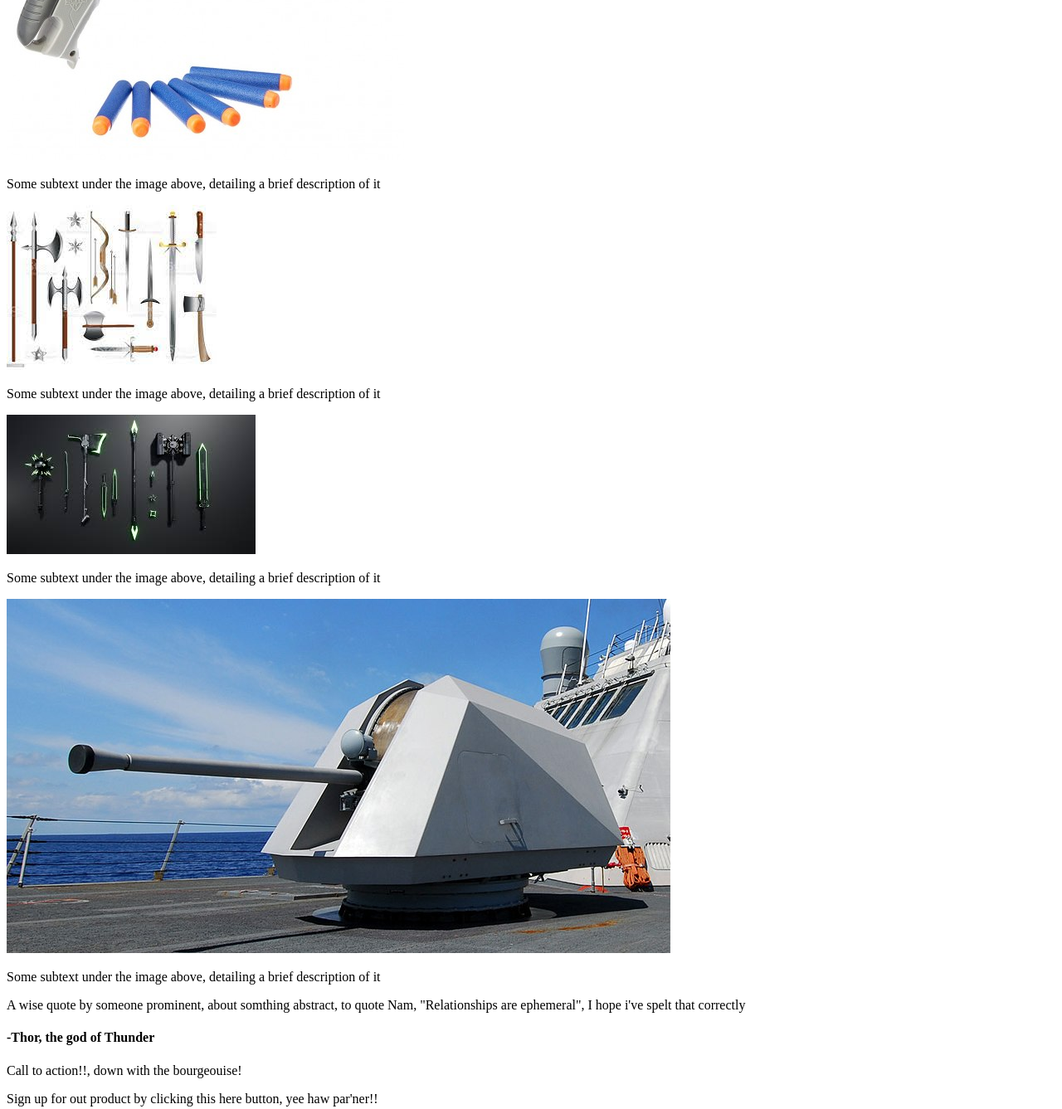
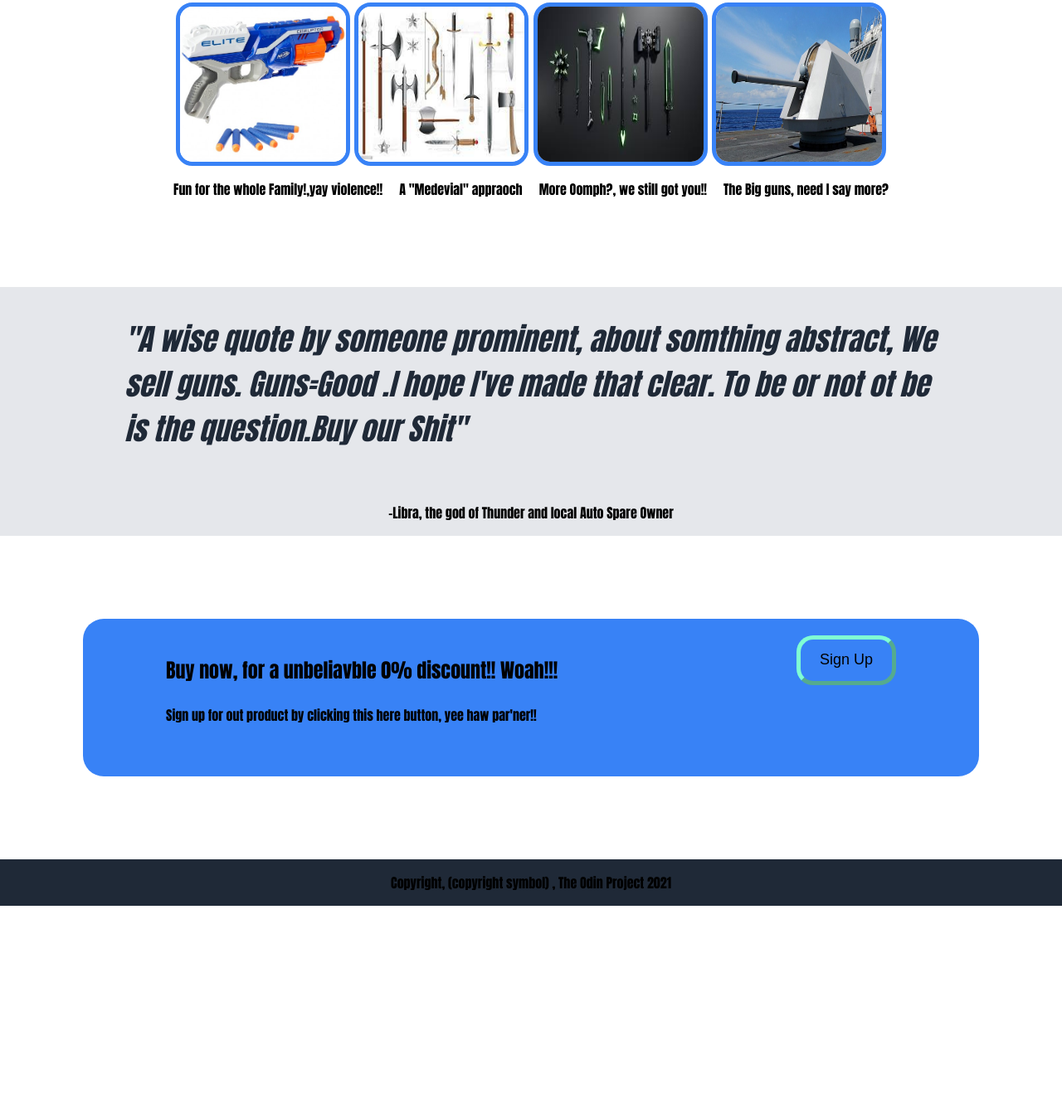
Before and after one commit to ajrooter/cssWork, a plain HTML site: page index.html in a window 1280 px wide. Shown: the part 800-2137 px from the top of the page at 83% size. After the commit the page ends 1892 px from the top, so only its background shows below. Drawn offline with Linux system fonts and the light colour scheme.

Commit message:
Final Project update

```diff
--- a/index.html
+++ b/index.html
@@ -9,37 +9,61 @@
 </head>
 <body>
     <div class="Box1">
-        <h4>Header Logo</h4>
-        <a>header link 1</a>
-        <a>header link 2</a>
-        <a>header link 3</a>
-        <h1>This website is awesome</h1>
-        <p>The subtext that goes under the main website.Populate this with some stuff about your product, perhaps a description of the formerly defunct MCL</p>
+        <div class="sub1">
+            <h4>Military Co. Ltd.</h4>
+            <div class="sub1-1">
+                <a >Assasinations</a>
+                <a > Private Armies</a>
+                <a>Bulk Weapons</a>
+            </div>
+        </div>
+
+        <div class= "sub2">
+            <div class="sub2-2">
+                <h1>This is the Future of Modern Military</h1>
+                <p>MCL is a private Org, founded by two wayward students in the backwoods of Africa, to fullfull one universal human need: <strong>Security</strong></p>
                 <button type="button">Sign Up</button>
+            </div>
             <img class = "bigb" src="MCL_LOGO_CIRCLELARGE.png">
         </div>
+    </div>
     <div class ="Box2">
-        <h2>Some random information</h2>
+        <h2>Some of our "Esteemed" catalogue    </h2>
+        <div class="sub3">
+
+            <div class="sub3-1">
                 <img src="one.jpg">
-        <p>Some subtext under the image above, detailing a brief description of it</p>
                 <img src="two.jpeg">
-        <p>Some subtext under the image above, detailing a brief description of it</p>
                 <img src="three.jpeg">
-        <p>Some subtext under the image above, detailing a brief description of it</p>
                 <img src="four.jpg">
-        <p>Some subtext under the image above, detailing a brief description of it</p>
+            </div>
+            <div class="sub3-2">
+
+                <p>Fun for the whole Family!,yay violence!!</p>
+
+                <p>A "Medevial" appraoch</p>
+
+                <p>More Oomph?, we still got you!!</p>
+
+                <p>The Big guns, need I say more?</p>
+            </div>
+        </div>
     </div>
     <div class="Box3">
-        <p>A wise quote by someone prominent, about somthing abstract, to quote Nam, "Relationships are ephemeral", I hope i've spelt that correctly </p>
-        <h4> -Thor, the god of Thunder</h4>
+
+        <p class="mutz">"A wise quote by someone prominent, about somthing abstract, We sell guns. Guns=Good .I hope I've made that clear. To be or not ot be is the question.Buy our Shit" </p>
+        <p class="parm"> -Libra, the god of Thunder and local Auto Spare Owner</p>
+
     </div>
     <div class ="Box4">
-        <p>Call to action!!, down with the bourgeouise!</p>
-        <p>Sign up for out product by clicking this here button, yee haw par'ner!!</p>
+        <div class ="sub4-1">
+        <p class="yah">Buy now, for a unbeliavble 0% discount!! Woah!!!</p>
+        <p class="naw">Sign up for out product by clicking this here button, yee haw par'ner!!</p>
+        </div>
         <button type="button">Sign Up</button>
     </div>
     <div class="Box5">
         <p>Copyright, (copyright symbol) , The Odin Project 2021</p>
-    </div>>
+    </div>
 </body>
 </html>
--- a/style.css
+++ b/style.css
@@ -0,0 +1,174 @@
+body
+{
+    margin:0px;
+    font-family: Impact, Haettenschweiler, 'Arial Narrow Bold', sans-serif;
+}
+
+/* This section is just for the Box 1*/
+.Box1
+{
+    background-color: #1f2937;
+    font-size: 18px;
+    color:#e5e7eb;
+    display: flex;
+    flex-direction: column;
+    padding-left: 70px;
+    padding-right: 70px;
+    padding-bottom: 70px;
+}
+
+.bigb
+{
+    height: 250px;
+    width:600px
+}
+
+img
+{
+    height: auto;
+    width:200px;
+    border-radius: 20px;
+    border: 5px solid #3882f6;
+}
+
+button
+{
+    border-radius: 20px;
+    background-color:#3882f6;
+    border-width: thick;
+    border-color: aquamarine;
+    height:60px;
+    width:120px;
+    font-size: large;
+}
+
+.sub1
+{
+    display:flex;
+    justify-content: space-between;
+}
+
+.sub2
+{
+    display:flex;
+    justify-content: space-between;
+    gap:100px;
+}
+.sub2-2
+{
+    width: 500px;
+}
+
+.sub1-1
+{
+    display:flex;
+    gap :20px;
+}
+h1
+{
+    font-size: 48px;
+    font-weight: bolder;
+    color: #f9f1f8;
+}
+h4
+{
+    font-size: 24px;
+    color:#f9f1f8;
+}
+
+/* Box 1 design ends here*/
+
+
+
+/*Box 2 design starts here*/
+
+.Box2
+{
+display:flex;
+flex-direction: column;
+align-items: center;
+gap: 100px;
+padding: 90px;
+}
+
+.sub3
+{
+    display: flex;
+    flex-direction: column;
+}
+
+.sub3-1
+{
+    display: flex;
+    justify-content: space-around;
+
+}
+.sub3-2
+{
+    display: flex;
+    gap: 20px;
+
+}
+
+
+/*Box 2 design ends here*/
+
+
+
+/*Box 3 design starts here*/
+.Box3
+{
+    background-color: #e5e7eb;
+    height: 300px;
+    display: flex;
+    justify-content: center;
+    align-items: center;
+    padding-right: 150px;
+    padding-left: 150px ;
+    gap:10px;
+    flex-wrap: wrap;
+}
+.mutz
+{
+ font-size: 36px;
+ font-weight: lighter;
+ font-style: italic;
+ color:#1f2937
+}
+
+.parm
+{
+    align-self: flex-end;
+}
+/*Box 3 design ends here*/
+
+
+
+/*Box 4 design starts here*/
+.Box4
+{
+    height: 150px;
+    background-color: #3882f6;
+    margin: 100px ;
+    display: flex;
+    justify-content: space-between;
+    padding: 20px 100px 20px 100px;
+    border-radius: 25px;
+}
+
+.yah
+{
+    font-weight: bolder;
+    font-size: 24px;
+}
+
+
+/*Box 4 design ends here*/
+
+.Box5
+{
+    background-color: #1f2937;
+    display: flex;
+    justify-content: center;
+    align-items: center;
+}
```
Lines whose indentation alone changed are shown as unchanged.
